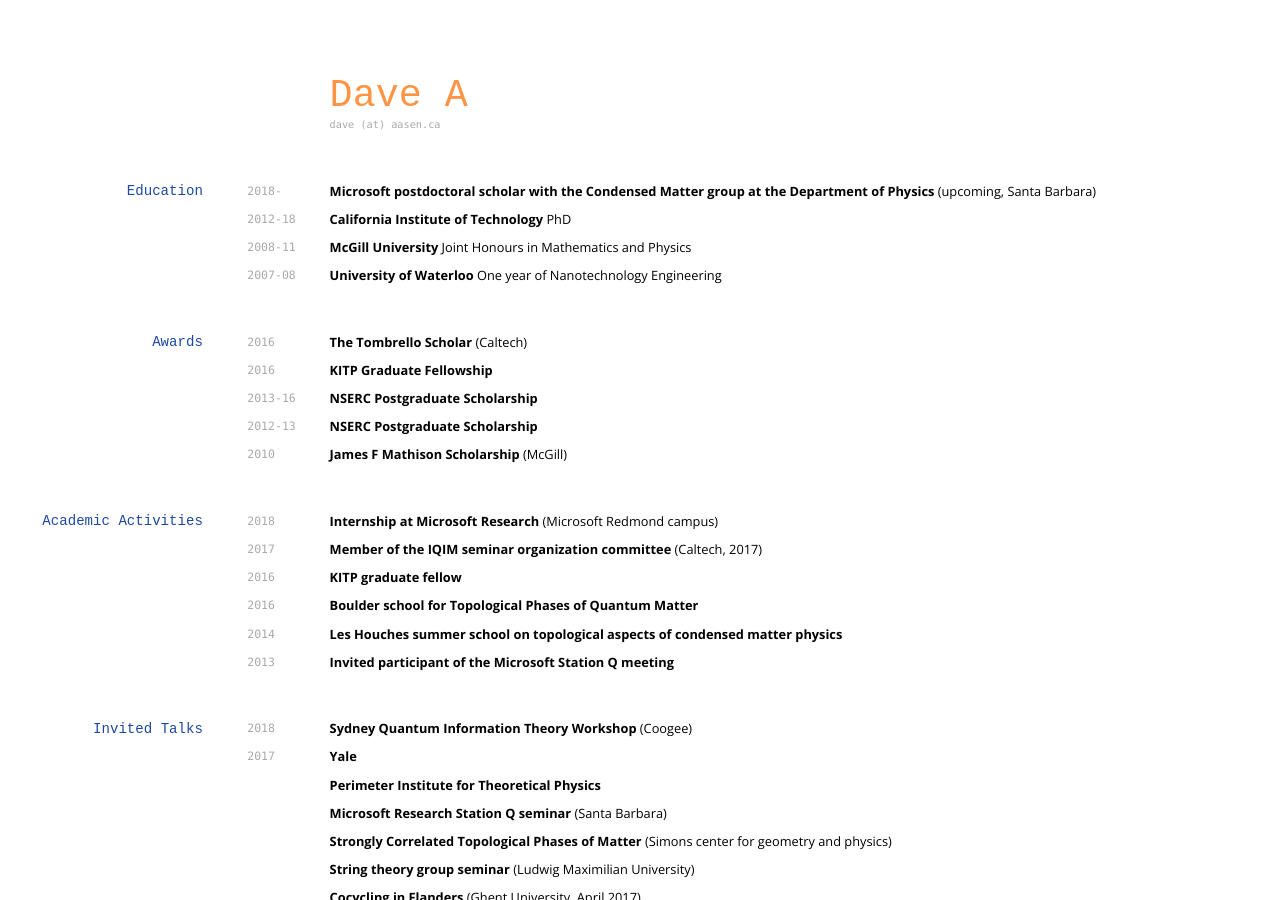
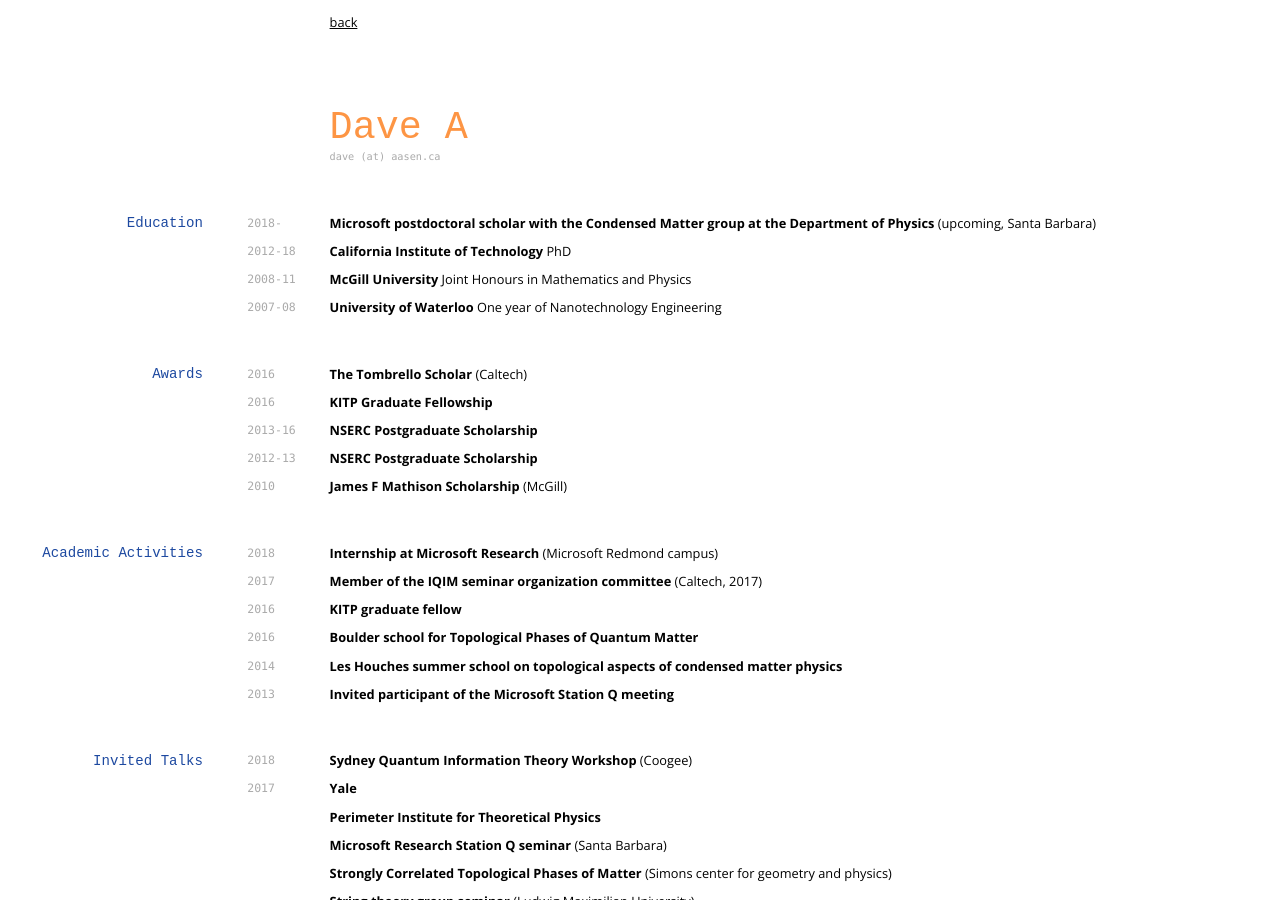
Before and after one commit to davidaasen/davidaasen.github.io, a Jekyll site: the page built from CVprime.md, in a window 1280 px wide and 900 px high. Built offline with Jekyll 4.4.1, drawn with Linux system fonts in a browser that asks for light colours; nearby versions of some CDN libraries.

Commit message:
Update CVprime.md

```diff
--- a/CVprime.md
+++ b/CVprime.md
@@ -2,6 +2,8 @@
 layout: cv
 title: David Aasen's CV
 ---
+<p><a href="./">back</a></p>
+
 # Dave A
 
 <div id="webaddress">
@@ -106,4 +108,6 @@ David Aasen, Stefano Chesi, W. A. Coish. Quasiparticle velocities in 2D electron
 
 <!-- ### Footer
 
+### <p><a href="./">back</a></p>
+
 Last updated: June 2018 -->
```
